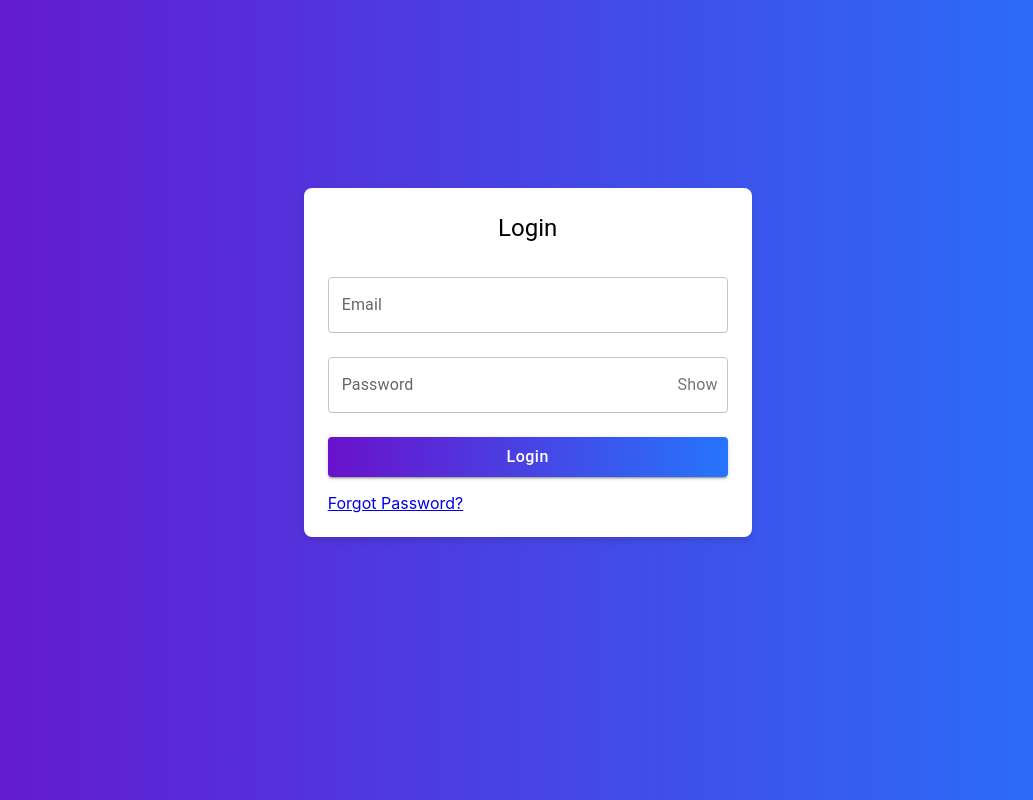
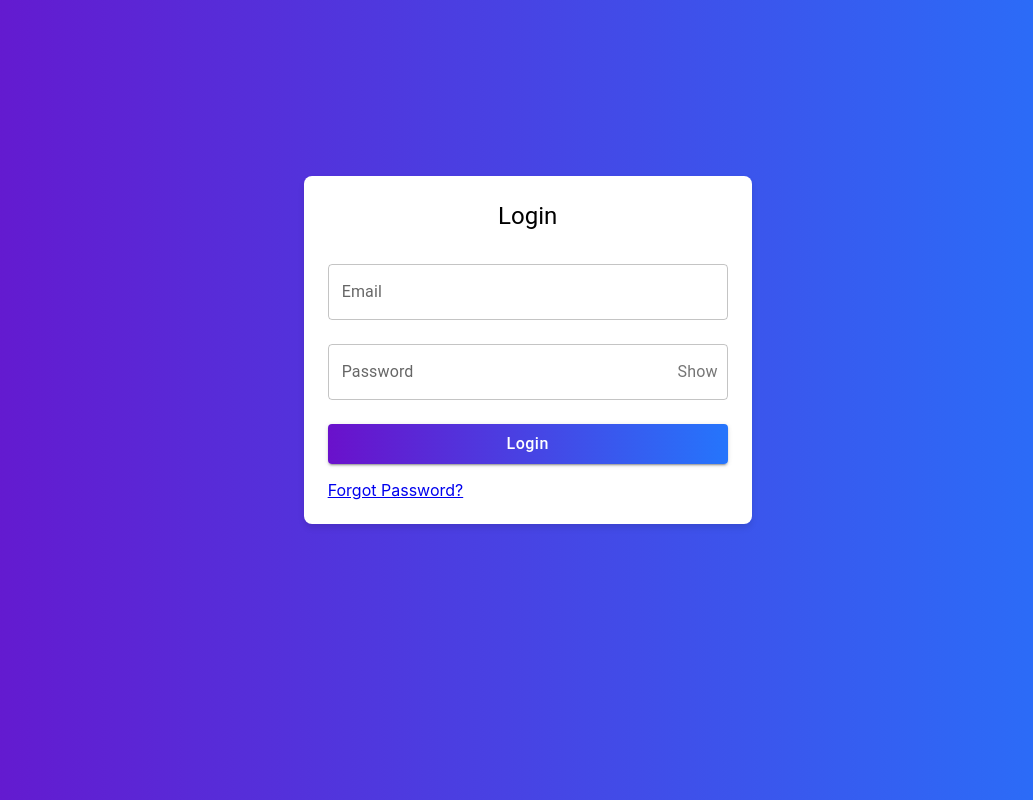
Before and after one commit to mianzainch000/important-links-frontend, a React (Create React App) app: page / in a window 1280 px wide. Shown: the whole page, without its empty margins (123-1156 px from the left). Built offline with nearby package versions, Linux system fonts and the light colour scheme.

Commit message:
card margin top

```diff
--- a/src/App.css
+++ b/src/App.css
@@ -13,7 +13,7 @@
   width: 100%;
   padding: 24px;
   max-width: 400px;
-  margin-top: -75px;
+  margin-top: -100px;
   text-align: center;
   border-radius: 8px;
   background-color: white;
```
